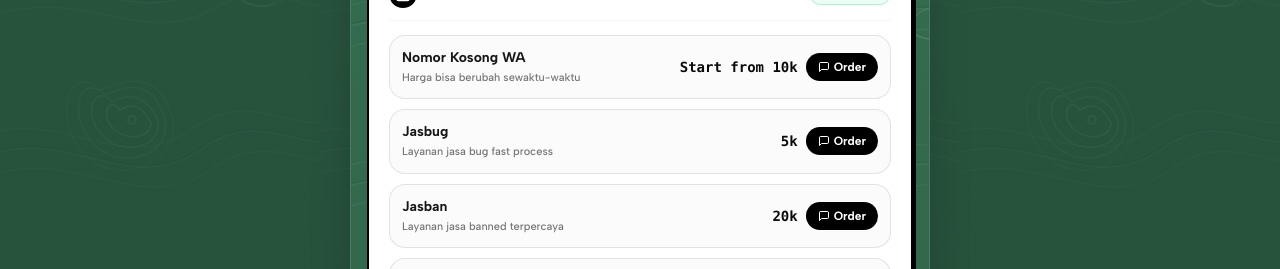
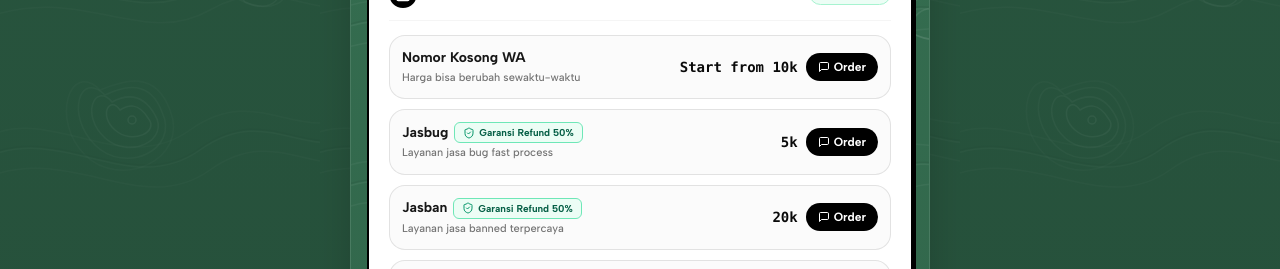
Before and after one commit to Justdhif/linkbio-justdhif, a React (Vite) app: page / in a window 1280 px wide. Shown: the part 1660-1929 px from the top of the page. Built offline with nearby package versions, Linux system fonts and the light colour scheme.

Commit message:
feat: add 50% refund warranty badge to jasbug and jasban services

```diff
--- a/src/infrastructure/data/profile.mock.ts
+++ b/src/infrastructure/data/profile.mock.ts
@@ -46,6 +46,7 @@ export const mockProfileData: Profile = {
       name: 'Jasbug',
       price: '5k',
       note: 'Layanan jasa bug fast process',
+      badgeText: 'Garansi Refund 50%',
       isPopular: false,
     },
     {
@@ -53,6 +54,7 @@ export const mockProfileData: Profile = {
       name: 'Jasban',
       price: '20k',
       note: 'Layanan jasa banned terpercaya',
+      badgeText: 'Garansi Refund 50%',
       isPopular: false,
     },
     {
```
